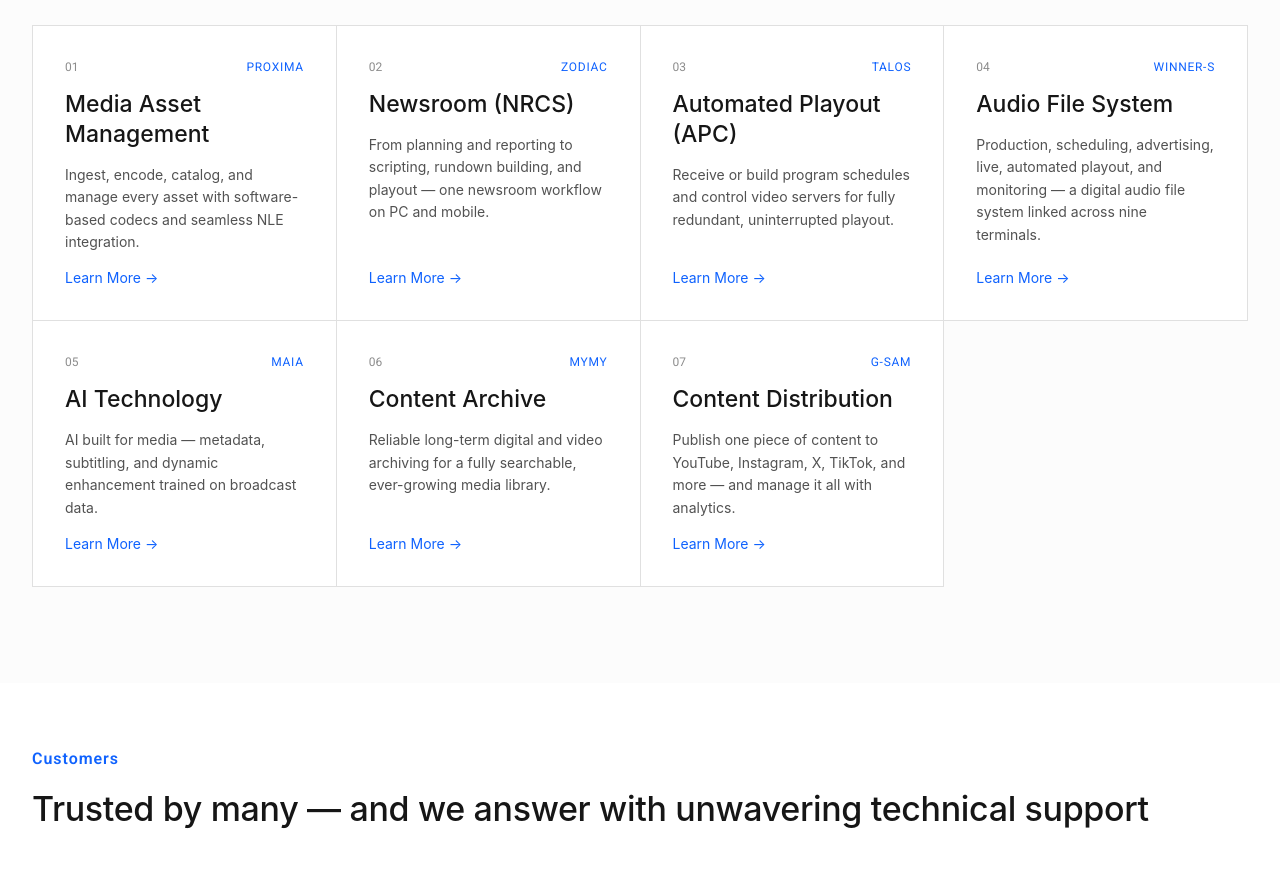
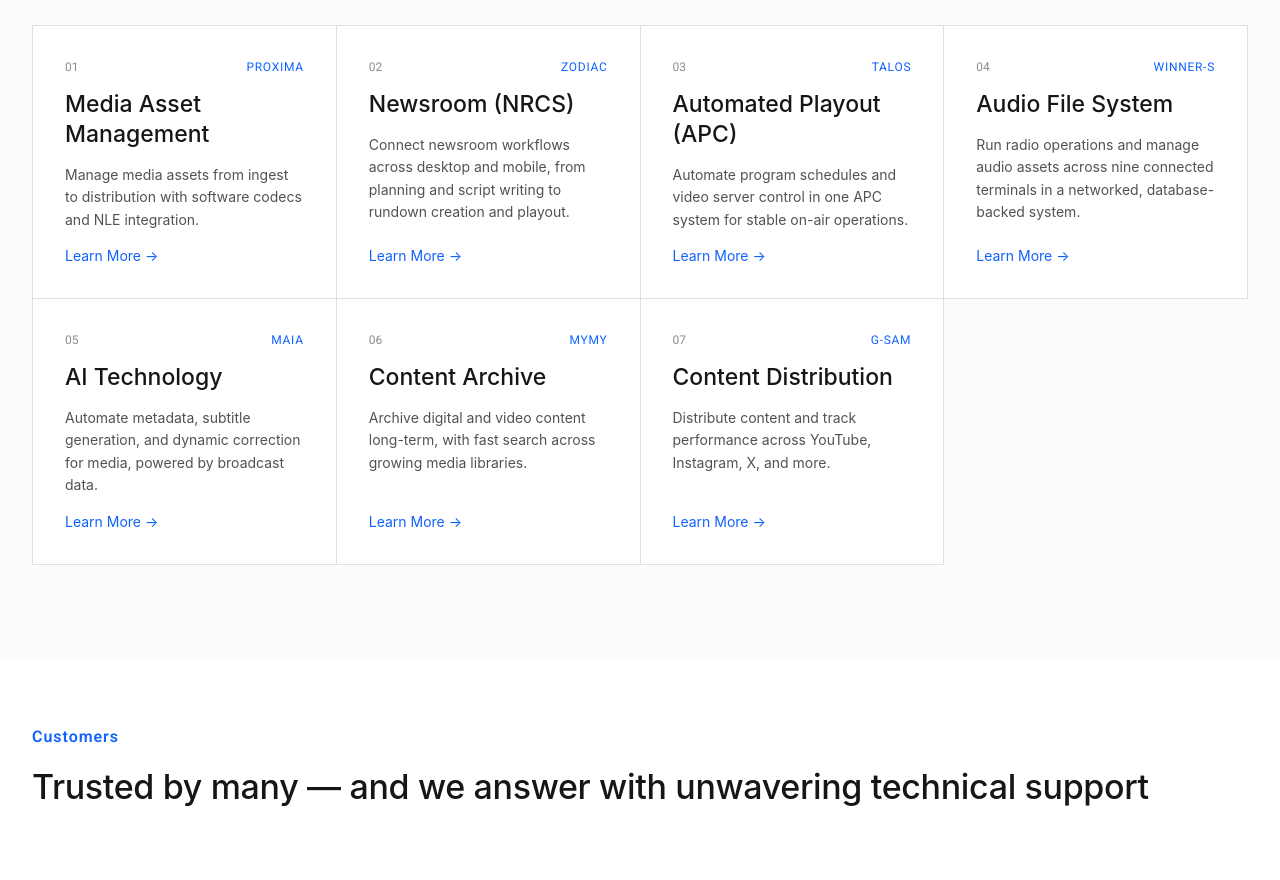
Before and after one commit to gemiso-dev/gemiso-website-en, a Next.js app: page / in a window 1280 px wide. Shown: the part 1540-2420 px from the top of the page. Built offline with nearby package versions, Linux system fonts and the light colour scheme; a web font is replaced by a local one.

Commit message:
content: 홈 솔루션 카드 설명을 명령형으로 통일
- 7개 솔루션 카드(EMOTION 제외) 설명을 동사로 시작하는 명령형으로 재작성해 구조 일관성 확보

```diff
--- a/app/page.tsx
+++ b/app/page.tsx
@@ -32,19 +32,19 @@ const SOLUTIONS: {
     num: "01",
     tag: "PROXIMA",
     title: "Media Asset Management",
-    desc: "Ingest, encode, catalog, and manage every asset with software-based codecs and seamless NLE integration.",
+    desc: "Manage media assets from ingest to distribution with software codecs and NLE integration.",
   },
   {
     num: "02",
     tag: "ZODIAC",
     title: "Newsroom (NRCS)",
-    desc: "From planning and reporting to scripting, rundown building, and playout — one newsroom workflow on PC and mobile.",
+    desc: "Connect newsroom workflows across desktop and mobile, from planning and script writing to rundown creation and playout.",
   },
   {
     num: "03",
     tag: "TALOS",
     title: "Automated Playout (APC)",
-    desc: "Receive or build program schedules and control video servers for fully redundant, uninterrupted playout.",
+    desc: "Automate program schedules and video server control in one APC system for stable on-air operations.",
   },
   {
     num: "04",
@@ -58,25 +58,25 @@ const SOLUTIONS: {
     num: "05",
     tag: "WINNER-S",
     title: "Audio File System",
-    desc: "Production, scheduling, advertising, live, automated playout, and monitoring — a digital audio file system linked across nine terminals.",
+    desc: "Run radio operations and manage audio assets across nine connected terminals in a networked, database-backed system.",
   },
   {
     num: "06",
     tag: "MAIA",
     title: "AI Technology",
-    desc: "AI built for media — metadata, subtitling, and dynamic enhancement trained on broadcast data.",
+    desc: "Automate metadata, subtitle generation, and dynamic correction for media, powered by broadcast data.",
   },
   {
     num: "07",
     tag: "MYMY",
     title: "Content Archive",
-    desc: "Reliable long-term digital and video archiving for a fully searchable, ever-growing media library.",
+    desc: "Archive digital and video content long-term, with fast search across growing media libraries.",
   },
   {
     num: "08",
     tag: "G-SAM",
     title: "Content Distribution",
-    desc: "Publish one piece of content to YouTube, Instagram, X, TikTok, and more — and manage it all with analytics.",
+    desc: "Distribute content and track performance across YouTube, Instagram, X, and more.",
   },
 ];
 
```
